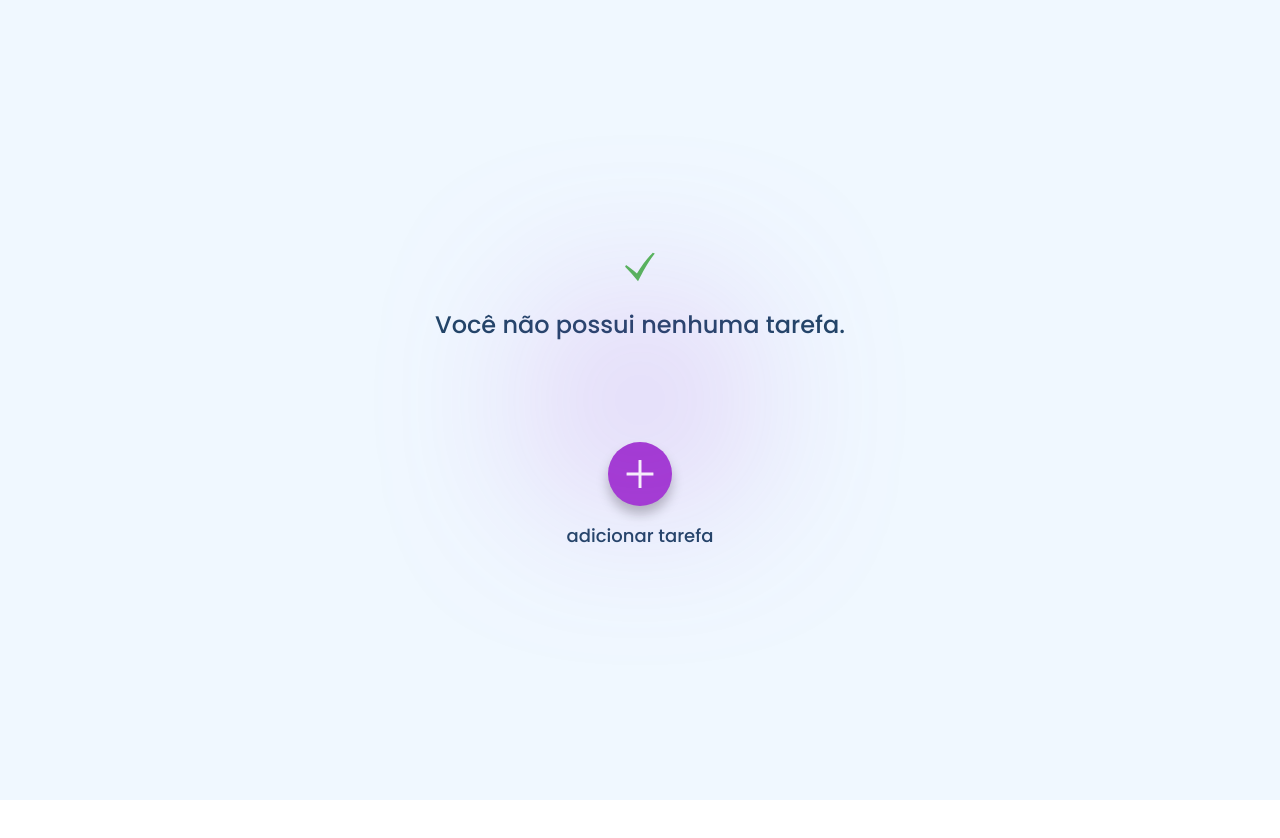
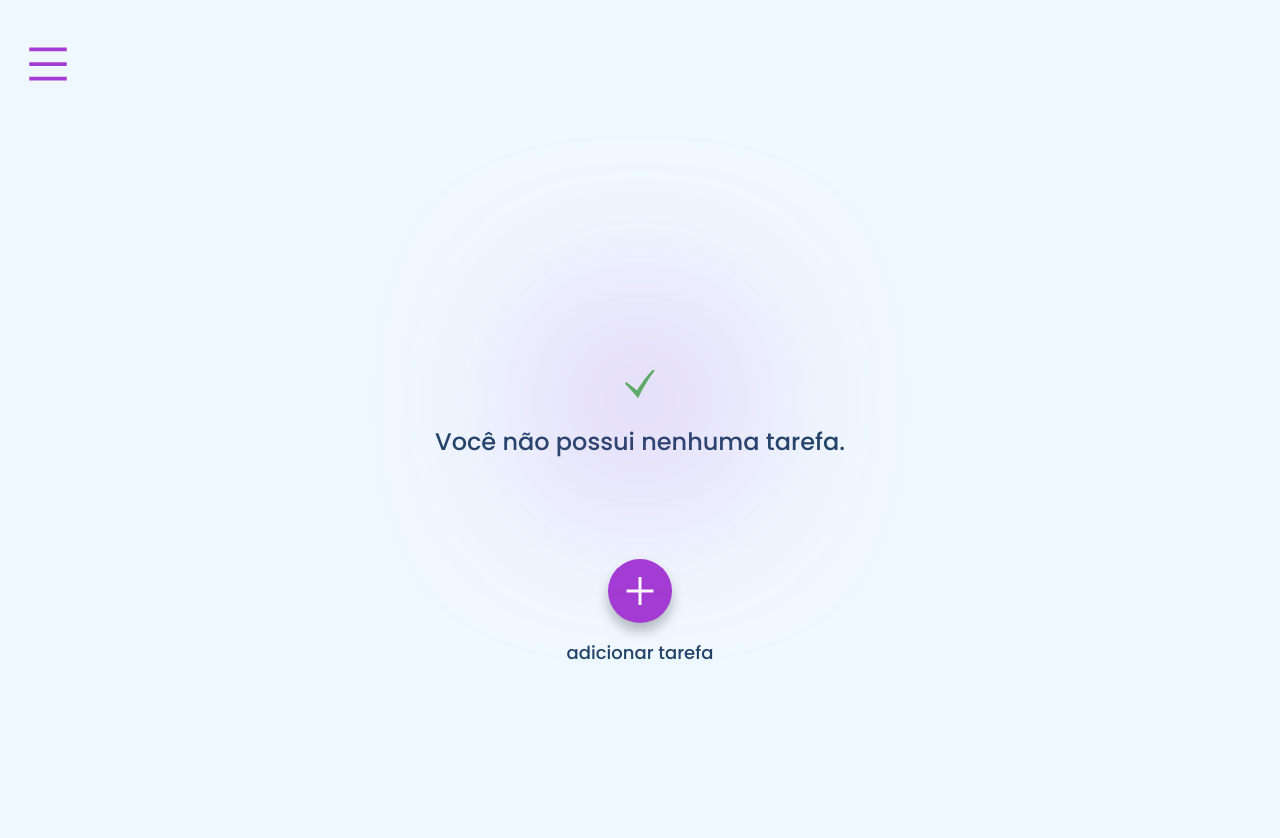
Before and after one commit to lucianakyoko/todo, a React (Create React App) app: page / in a window 1280 px wide. Shown: the top 838 px of the page. Before the commit the page ends 800 px from the top, so only its background shows below. Built offline with nearby package versions, Linux system fonts and the light colour scheme.

Commit message:
Create Header component

```diff
--- a/src/App.js
+++ b/src/App.js
@@ -1,3 +1,4 @@
+import Header from './components/Header';
 import NoTaskScreen from './components/NoTaskScreen';
 import GlobalStyles from "./styles/GlobalStyles";
 
@@ -5,6 +6,7 @@ function App() {
   return (
     <div className="App">
       <GlobalStyles />
+      <Header />
       <NoTaskScreen />
     </div>
   );
--- /dev/null
+++ b/src/components/Header/index.jsx
@@ -0,0 +1,12 @@
+import React from 'react';
+import { Wapper, BurgerMenu } from './style';
+
+const Header = () => {
+  return (
+    <Wapper title='Abrir menu'>
+      <BurgerMenu />
+    </Wapper>
+  )
+}
+
+export default Header;
--- /dev/null
+++ b/src/components/Header/style.js
@@ -0,0 +1,20 @@
+import styled from "styled-components";
+import { themeBase } from "../../styles/variables";
+import { AiOutlineMenu } from 'react-icons/ai';
+
+export const Wapper = styled.header`
+  width: 100%;
+  padding: 40px 24px 24px 24px;
+  background-color: aliceblue;
+`
+
+export const BurgerMenu = styled(AiOutlineMenu)`
+  font-size: 4.8rem;
+  color: ${themeBase.buttonColor};
+  transition: ${themeBase.transition};
+
+  &:hover {
+    color: ${themeBase.buttonColorHover};
+    cursor: pointer;
+  }
+`
```
